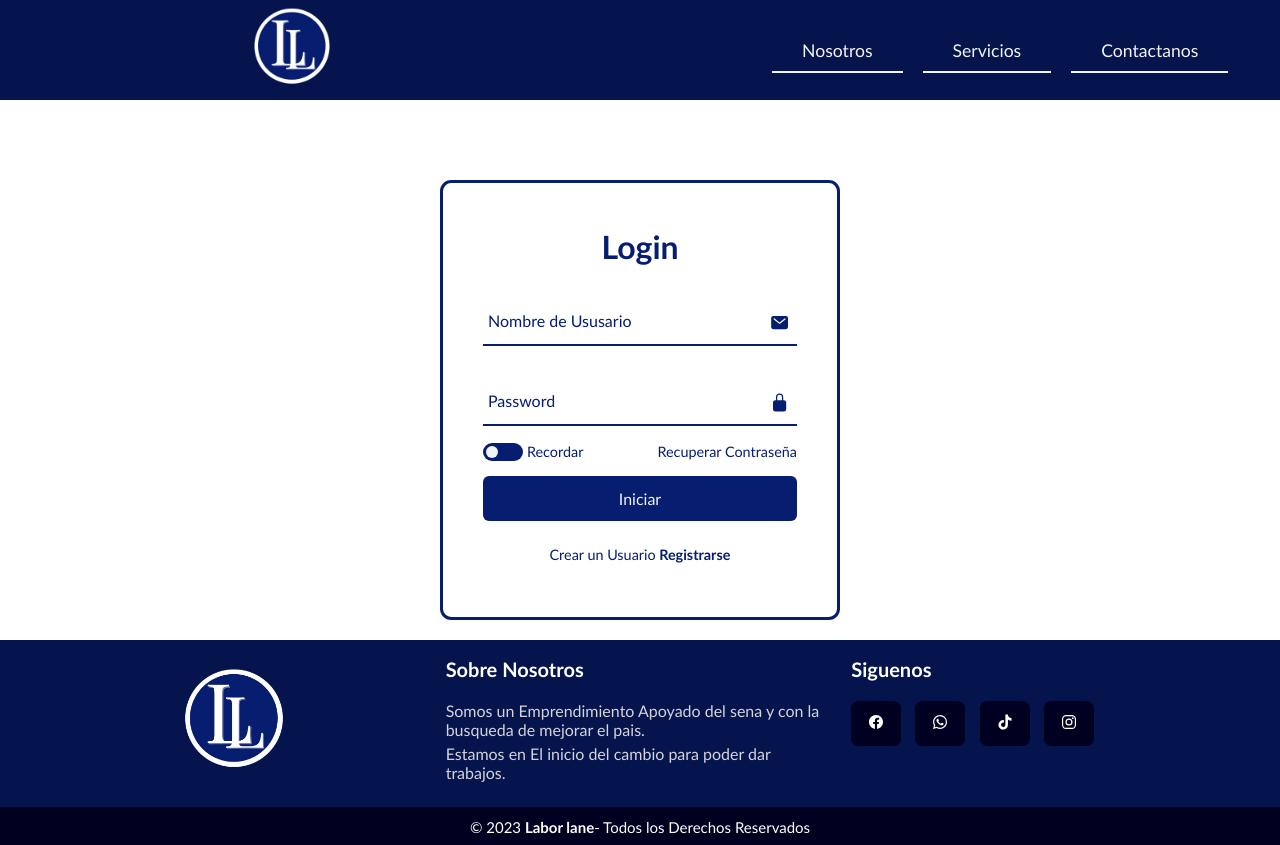
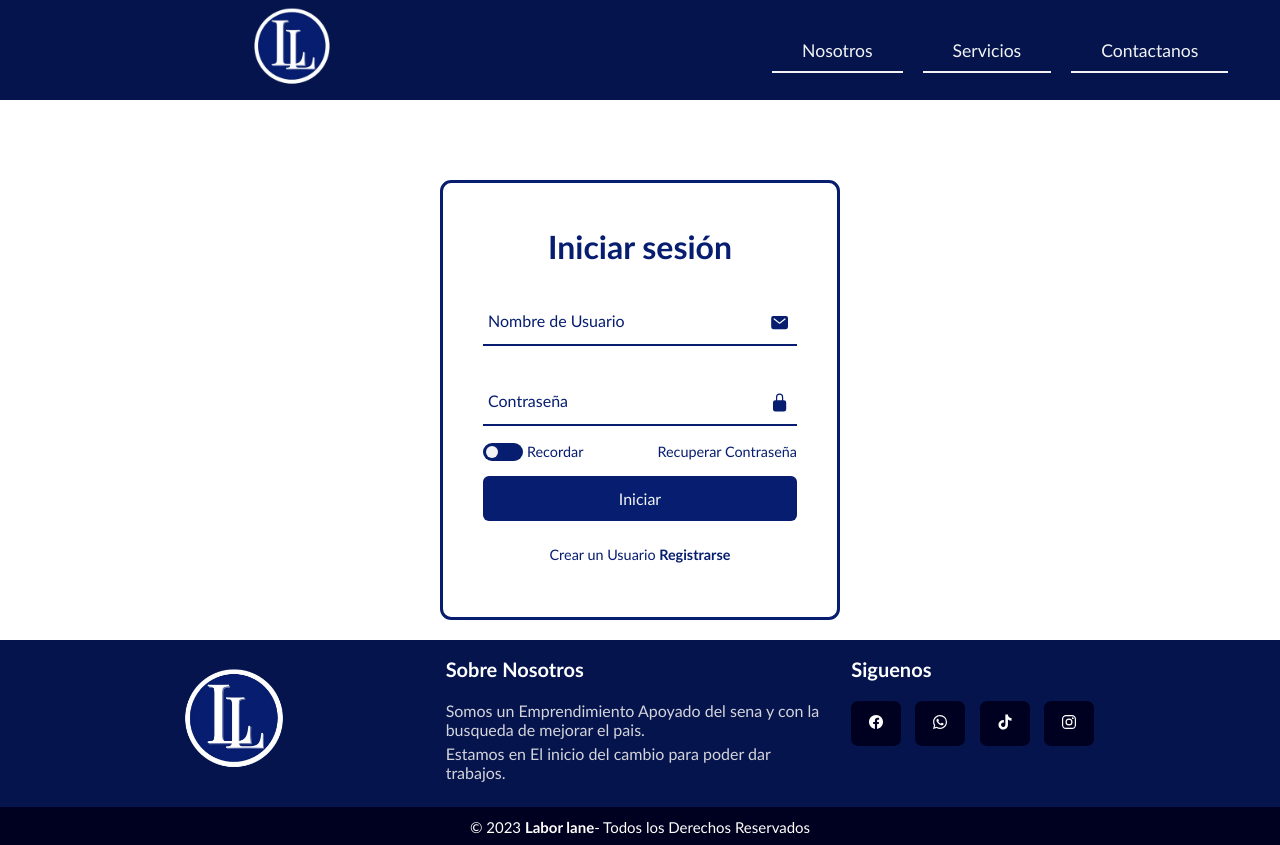
Before and after one commit to jebv210/LABOR_LANE, a Flask app: page /login in a window 1280 px wide. Shown: the top 845 px of the page. Run offline with Flask 3, Linux system fonts and the light colour scheme.

Commit message:
Update login.html
09/11/2023 11:51 a.m.

```diff
--- a/proyecto-20-09-2023/templates/login.html
+++ b/proyecto-20-09-2023/templates/login.html
@@ -24,19 +24,21 @@
 
 <div class="wrapper">
     <div class="form-box login">
-        <h2>Login</h2>
-        <form action="/datos-login" method="post">
-            <div class="input-box">
+        <h2>Iniciar sesión</h2>
+        <form action="/datos-login" method="post" id="login_validacion">
+            <div class="input-box" id="grupo__usuario">
                 <span class="icon"><ion-icon
                 name="mail"></ion-icon></span>
-                <input type="Text" name="Usuario" id="Usuario"required>
-                <label>Nombre de Ususario</label>
+                <input type="Text" name="Usuario" id="Usuario" class="input_usuario" required>
+                <label>Nombre de Usuario</label>
+                <p class="formulario__input-error"></p>
             </div>
-            <div class="input-box">
+            <div class="input-box" id="grupo__contraseña">
                 <span class="icon"><ion-icon
                 name="lock-closed"></ion-icon></span>
-            <input type="password" name="Contraseña" id="Contraseña" required>
-                <label>Password</label>
+            <input type="password" name="Contraseña" id="Contraseña" class="input_constraseña" required>
+                <label>Contraseña</label>
+                <p class="formulario__input-error"></p>
             </div>
         <div class="recuperarcontra">
             <div class="slider">
@@ -47,8 +49,10 @@
                 Recordar</label>
             <a href="#">Recuperar Contraseña</a>
         </div>
-        <button type="submit" class="btn">Iniciar
-        </button>
+
+        <button type="submit" class="btn">Iniciar</button>
+        <p class="parrafo" id="parrafo"></p>
+
             <div class="login-register">
             <p>Crear un Usuario<a
                 href="#"
@@ -162,8 +166,8 @@
 </footer>
 
 
-
-<script src="/static/js/t_c.js"></script>
+<script src="../static/js/js-formularios/login_validacion.js"></script>
+<script src="../static/js/t_c.js"></script>
 <script type="module" src="https://unpkg.com/ionicons@7.1.0/dist/ionicons/ionicons.esm.js"></script>
 <script nomodule src="https://unpkg.com/ionicons@7.1.0/dist/ionicons/ionicons.js"></script>
 
```
